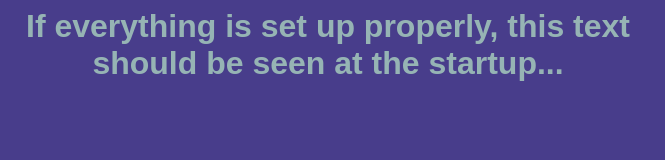
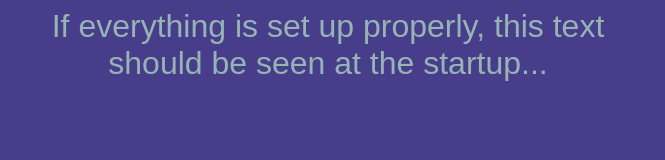
Before and after one commit to 0x10variacie/htmlquest, a plain HTML site: page index.html in a window 1280 px wide. Shown: the whole page, without its empty margins (0-665 px from the left). Drawn offline with Linux system fonts and the light colour scheme.

Commit message:
Update index.html

```diff
--- a/index.html
+++ b/index.html
@@ -3,5 +3,5 @@
   <title>Typically a Quest!</title>
 </head>
 <body style="background-color: darkslateblue; max-width: 640; max-height: 480; color:rgb(150, 180, 180); font-family:sans-serif">
-  <h1 font-weight="lighter" align="center">If everything is set up properly, this text should be seen at the startup...</h1>
+  <h1 style="text-align: center; font-weight:lighter">If everything is set up properly, this text should be seen at the startup...</h1>
 </body>
```
